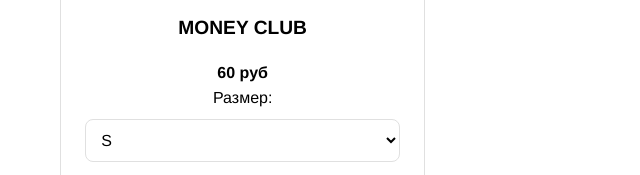
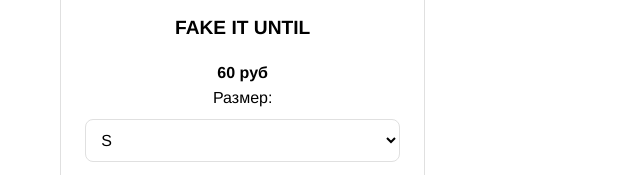
Before and after one commit to verentyclo/SHOP, a plain HTML site: page index.html in a window 1280 px wide. Shown: the part 560-735 px from the top of the page, 0-640 px from the left. Drawn offline with Linux system fonts and the light colour scheme.

Commit message:
Update index.html

```diff
--- a/index.html
+++ b/index.html
@@ -38,17 +38,17 @@
                     <div class="product-card">
                         <div class="product-slider">
                             <div class="slider-container">
-                                <div class="slide active"><img src="img/t-shirt4.png" alt="MONEY CLUB"></div>
-                                <div class="slide"><img src="img/size.png" alt="MONEY CLUB"></div>
-                                <div class="slide"><img src="img/t-shirt41.PNG" alt="MONEY CLUB"></div>
-                                <div class="slide"><img src="img/t-shirt42.PNG" alt="MONEY CLUB"></div>
-                                <div class="slide"><img src="img/t-shurt43.PNG" alt="MONEY CLUB"></div>
+                                <div class="slide active"><img src="img/t-shirt4.png" alt="FAKE IT UNTIL"></div>
+                                <div class="slide"><img src="img/size.png" alt="FAKE IT UNTIL"></div>
+                                <div class="slide"><img src="img/t-shirt41.PNG" alt="FAKE IT UNTIL"></div>
+                                <div class="slide"><img src="img/t-shirt42.PNG" alt="FAKE IT UNTIL"></div>
+                                <div class="slide"><img src="img/t-shurt43.PNG" alt="FAKE IT UNTIL"></div>
                             </div>
                             <button class="slider-btn prev">‹</button>
                             <button class="slider-btn next">›</button>
                             <div class="slider-dots"></div>
                         </div>
-                        <h3>MONEY CLUB</h3>
+                        <h3>FAKE IT UNTIL</h3>
                         <div class="size-selector">
                             <h4>60 руб</h4>
                             <label>Размер:</label>
@@ -60,7 +60,7 @@
                             </select>
 
                         </div>
-                        <button class="preorder-btn" data-product="MONEY CLUB">Предзаказ</button>
+                        <button class="preorder-btn" data-product="FAKE IT UNTIL">Предзаказ</button>
                     </div>
                 </div>
             </div>
```
